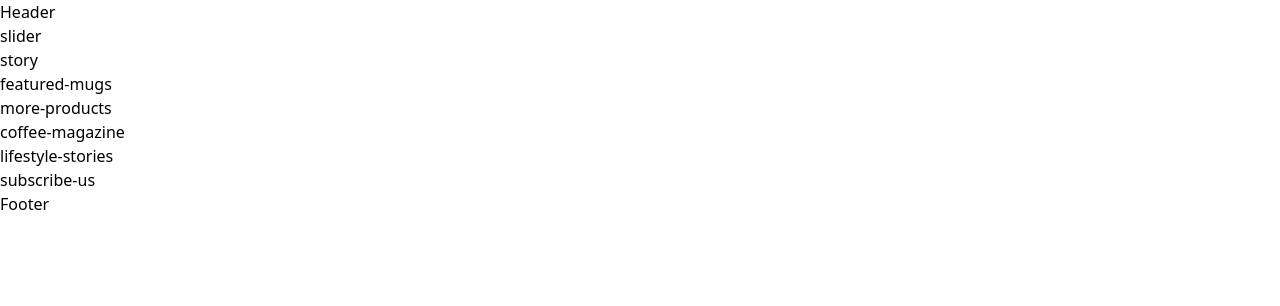
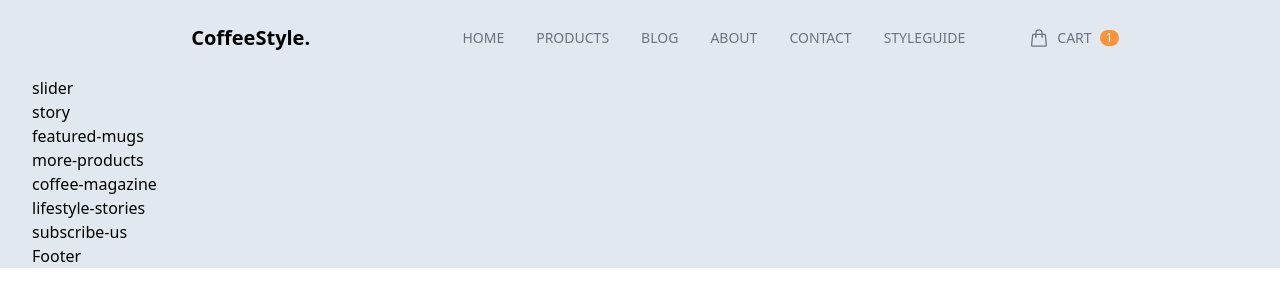
Before and after one commit to ntt18082001/learn-tailwindcss, a website: page public/index.html in a window 1280 px wide. Drawn offline with nearby package versions, Linux system fonts and the light colour scheme; files that its build step writes are made by us from their sources.

Commit message:
Add header

```diff
--- a/public/index.html
+++ b/public/index.html
@@ -4,12 +4,49 @@
     <meta charset="UTF-8" />
     <meta name="viewport" content="width=device-width, initial-scale=1.0" />
     <title>Tien Si</title>
-    <link href="./output.css" rel="stylesheet" />
+    <link href="./output.css" type="text/css" rel="stylesheet" />
   </head>
   <body>
     <div id="root">
-      <div class="content-wrapper">
-        <header>Header</header>
+      <div class="content-wrapper max-w-screen-2xl text-base mx-auto px-8 bg-slate-200">
+        <header class="py-6 mx-10">
+          <nav class="flex flex-row justify-between items-center">
+            <div class="logo basis-2/6 text-center text-xl font-semibold cursor-pointer">
+              CoffeeStyle.
+            </div>
+            <ul class="basis-3/6 flex items-center justify-end gap-8 uppercase text-sm text-gray-500 font-medium">
+              <li class="ts-top-menu-item">
+                <a href="#" class="">Home</a>
+              </li>
+              <li class="ts-top-menu-item">
+                <a href="#" class="">Products</a>
+              </li>
+              <li class="ts-top-menu-item">
+                <a href="#" class="">Blog</a>
+              </li>
+              <li class="ts-top-menu-item">
+                <a href="#" class="">About</a>
+              </li>
+              <li class="ts-top-menu-item">
+                <a href="#" class="">Contact</a>
+              </li>
+              <li class="ts-top-menu-item">
+                <a href="#" class="">StyleGuide</a>
+              </li>
+            </ul>
+            <ul class="basis-1/6 flex justify-start items-center ml-16 uppercase text-sm text-gray-500 font-medium">
+              <li class="">
+                <a href="#" class="flex items-center">
+                  <svg xmlns="http://www.w3.org/2000/svg" fill="none" viewBox="0 0 24 24" stroke-width="1.5" stroke="currentColor" class="ts-icon">
+                    <path stroke-linecap="round" stroke-linejoin="round" d="M15.75 10.5V6a3.75 3.75 0 10-7.5 0v4.5m11.356-1.993l1.263 12c.07.665-.45 1.243-1.119 1.243H4.25a1.125 1.125 0 01-1.12-1.243l1.264-12A1.125 1.125 0 015.513 7.5h12.974c.576 0 1.059.435 1.119 1.007zM8.625 10.5a.375.375 0 11-.75 0 .375.375 0 01.75 0zm7.5 0a.375.375 0 11-.75 0 .375.375 0 01.75 0z" />
+                  </svg>
+                  <span class="mx-2">Cart</span>
+                  <span class="ts-badge-circle bg-orange-400 text-white">1</span>
+                </a>
+              </li>
+            </ul>
+          </nav>
+        </header>
         <main>
           <div class="slider">slider</div>
           <!-- End slider -->
--- a/src/input.css
+++ b/src/input.css
@@ -1,3 +1,17 @@
 @tailwind base;
 @tailwind components;
 @tailwind utilities;
+
+/* ts = tiensi */
+.ts-top-menu-item {
+  @apply cursor-pointer py-1 hover:text-gray-800 relative after:absolute after:bottom-0 after:left-0 after:bg-light-coffee
+  after:h-0.5 after:w-0 hover:after:w-full after:transition-all after:ease-in-out after:duration-300;
+}
+
+.ts-icon {
+  @apply w-5 h-5 inline-block;
+}
+
+.ts-badge-circle {
+  @apply text-xs text-center rounded-full px-1.5;
+}
--- a/tailwind.config.js
+++ b/tailwind.config.js
@@ -2,7 +2,11 @@
 module.exports = {
   content: ["./public/**/*.{html,js}"],
   theme: {
-    extend: {},
+    extend: {
+      colors: {
+        'light-coffee': '#C89F94',
+      }
+    },
   },
   plugins: [],
 }
```
Also changed, not shown: README.md (added), public/output.css (deleted), 1 other file.
